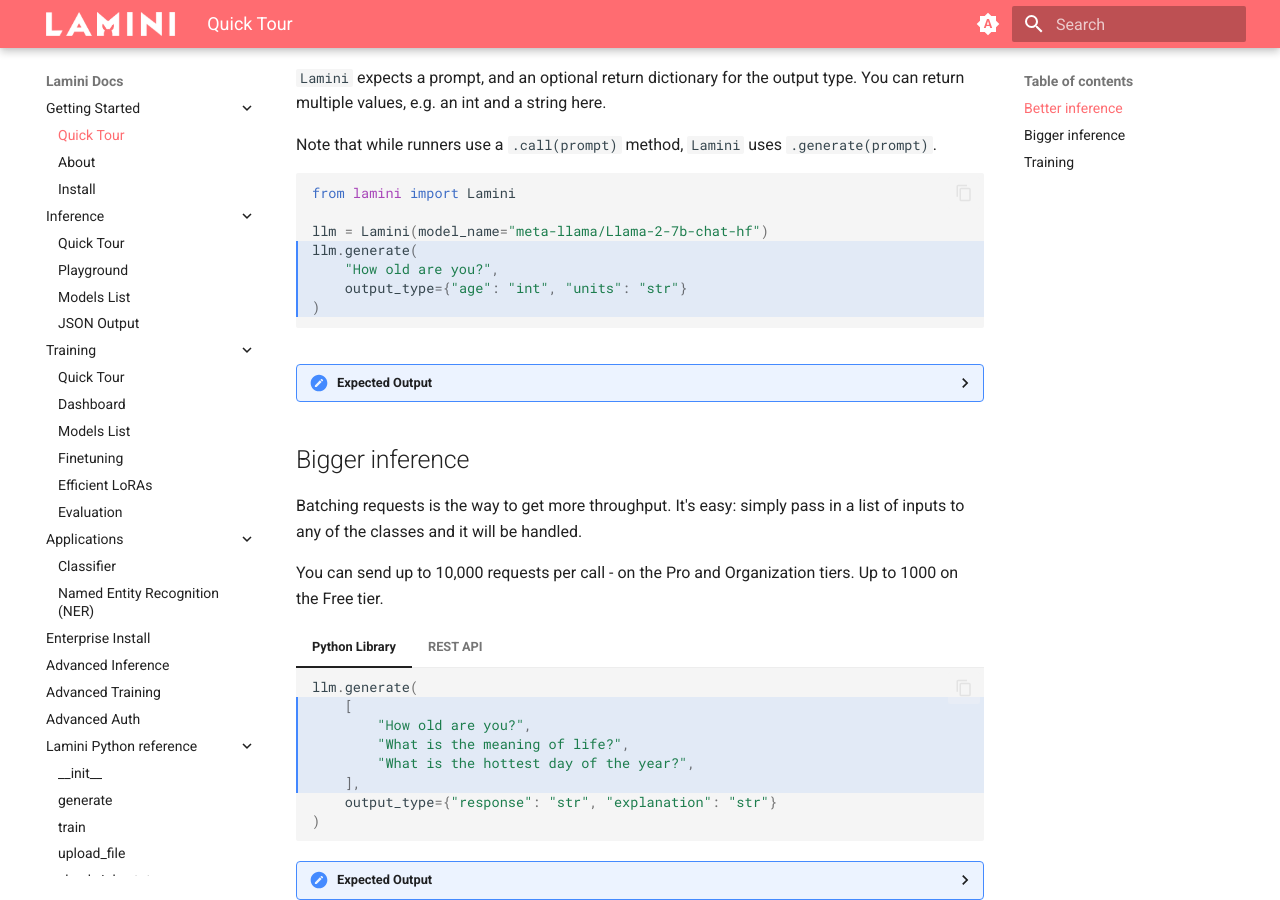
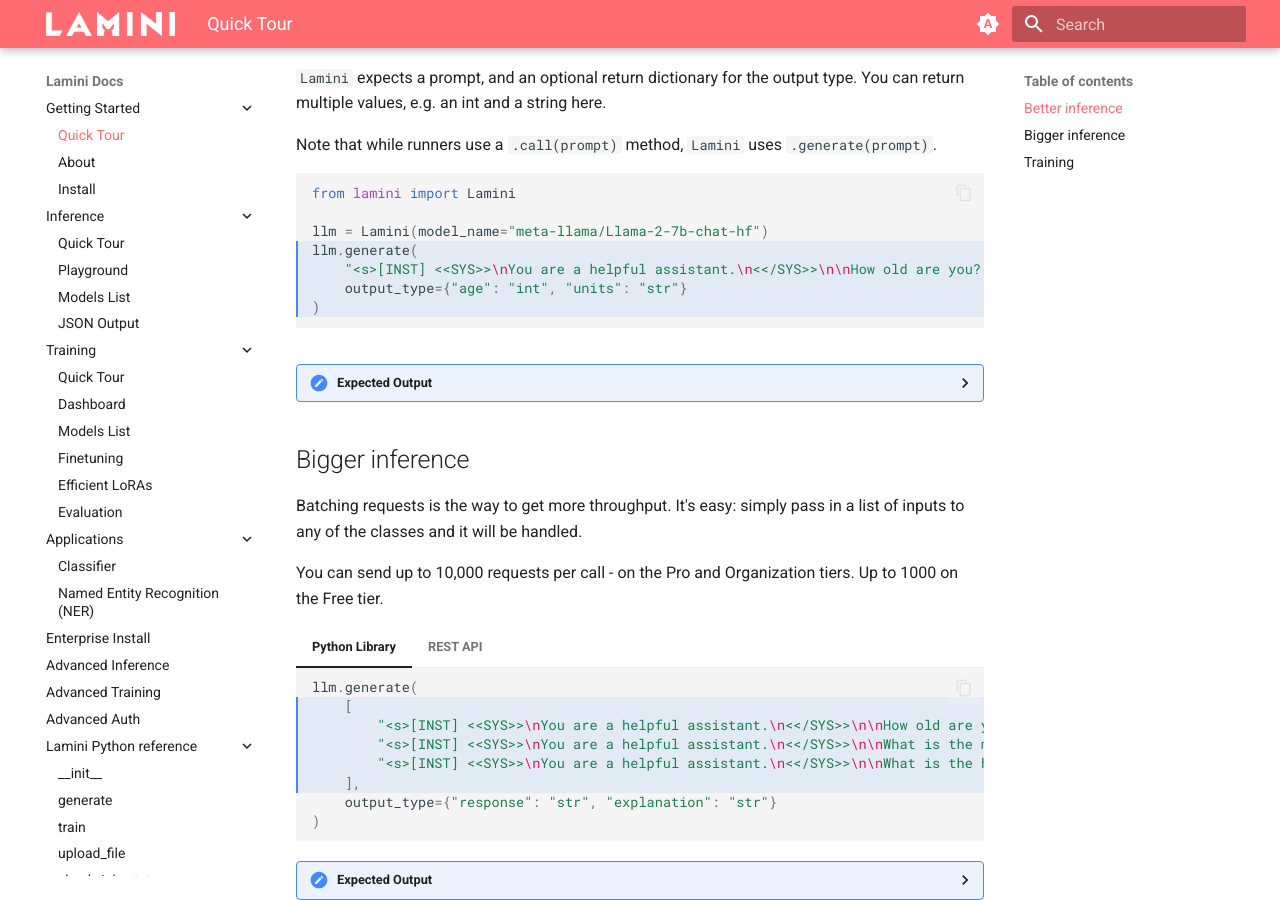
Before and after one commit to lamini-ai/lamini-ai.github.io, an MkDocs documentation site: the page built from docs/index.md, in a window 1280 px wide and 900 px high, scrolled down 1821 px. Built offline with MkDocs 1.6.1 and Material for MkDocs 9.7.7, drawn with Linux system fonts in a browser that asks for light colours.

Commit message:
unify use of llama 2 system tags

````diff
--- a/docs/index.md
+++ b/docs/index.md
@@ -119,9 +119,7 @@
     <details>
     <summary>Expected Output</summary>
         ```
-        {
-            "output":" I'm good, thanks. How about you?"
-        }
+        {"output":"  Hello! *adjusts glasses* I'm feeling quite well, thank you for asking! It's always a pleasure to assist you. How may I be of service today? Is there something specific you need help with?"}
         ```
     </details>
 
@@ -140,7 +138,7 @@
 
     llm = Lamini(model_name="meta-llama/Llama-2-7b-chat-hf")
     llm.generate(
-        "How old are you?",
+        "<s>[INST] <<SYS>>\nYou are a helpful assistant.\n<</SYS>>\n\nHow old are you? [/INST]",
         output_type={"age": "int", "units": "str"}
     )
     ```
@@ -182,9 +180,9 @@
     ```python hl_lines="2-6"
     llm.generate(
         [
-            "How old are you?",
-            "What is the meaning of life?",
-            "What is the hottest day of the year?",
+            "<s>[INST] <<SYS>>\nYou are a helpful assistant.\n<</SYS>>\n\nHow old are you? [/INST]",
+            "<s>[INST] <<SYS>>\nYou are a helpful assistant.\n<</SYS>>\n\nWhat is the meaning of life? [/INST]",
+            "<s>[INST] <<SYS>>\nYou are a helpful assistant.\n<</SYS>>\n\nWhat is the hottest day of the year? [/INST]"
         ],
         output_type={"response": "str", "explanation": "str"}
     )
````
Also changed, not shown: other parts of docs/index.md (+1 -1 lines), docs/inference/json_output.md (+5 -5 lines).
